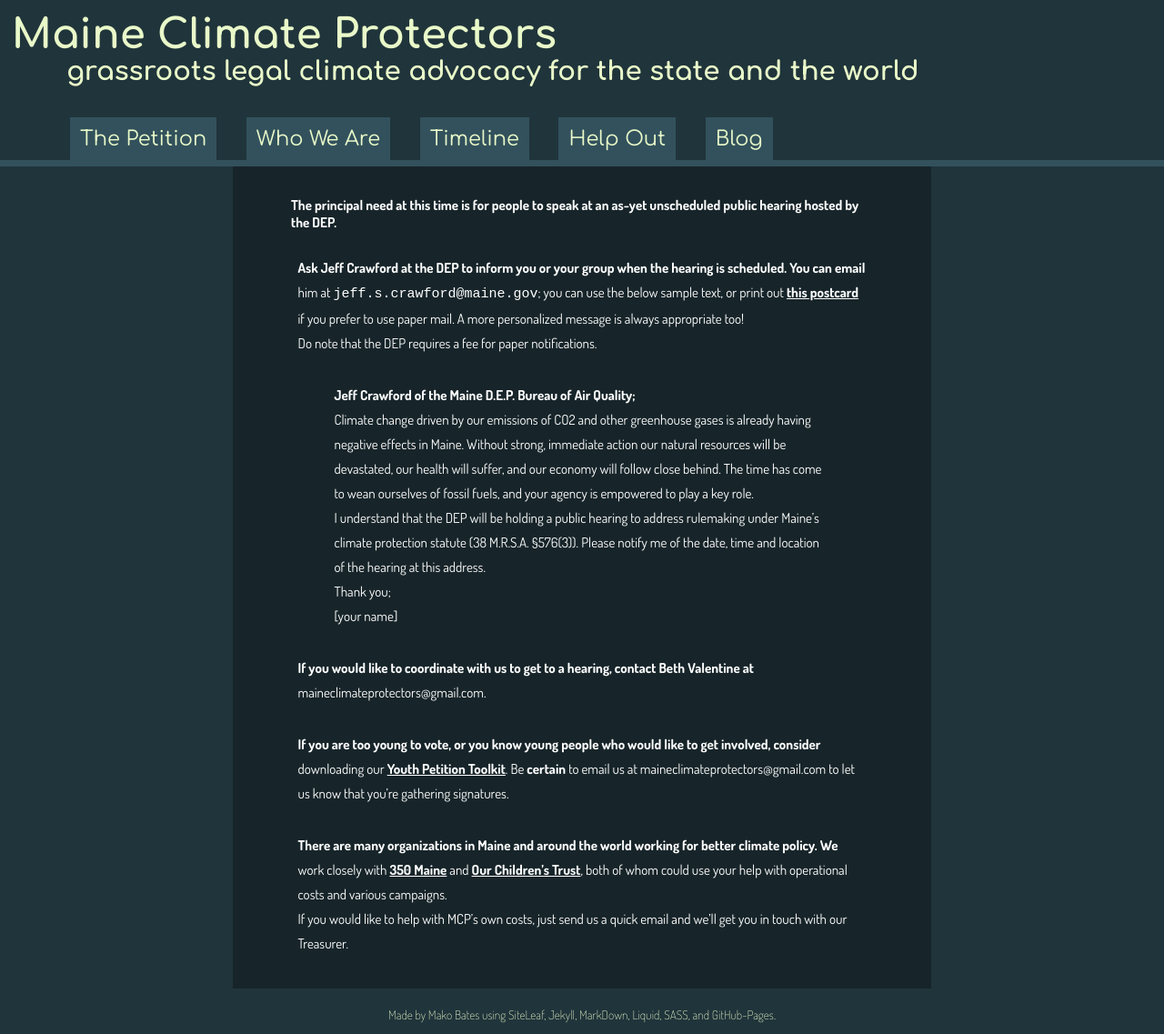
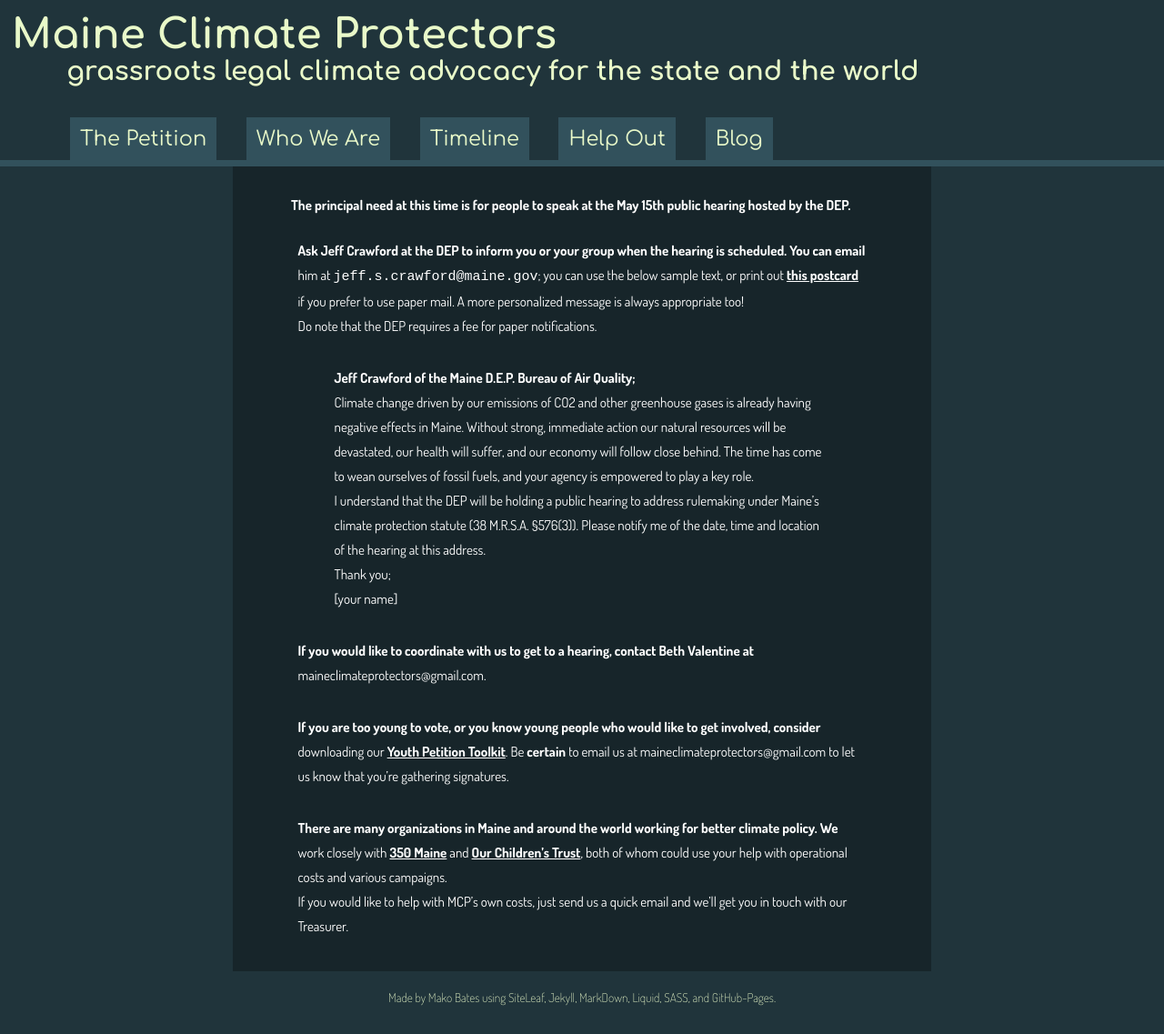
Before and after one commit to ShapeOfMatter/maine-climate-protectors, a Jekyll site: the page built from support.markdown, in a window 1280 px wide. Shown: the whole page at 91% size. Built offline with Jekyll 4.4.1, drawn with Linux system fonts in a browser that asks for light colours.

Commit message:
Updated Support

```diff
--- a/support.markdown
+++ b/support.markdown
@@ -3,7 +3,7 @@ title: Support MCP
 date: 2017-12-13 15:14:00 -05:00
 ---
 
-#### The principal need at this time is for people to speak at an as-yet unscheduled public hearing hosted by the DEP.
+#### The principal need at this time is for people to speak at the May 15th public hearing hosted by the DEP.
 
 Ask Jeff Crawford at the DEP to inform you or your group when the hearing is scheduled. You can email him at `jeff.s.crawford@maine.gov`; you can use the below sample text, or print out [this postcard]({{ "/uploads/postcard%20to%20dep%2020180202a.pdf" | relative_url }}) if you prefer to use paper mail. A more personalized message is always appropriate too!
 Do note that the DEP requires a fee for paper notifications.
```
